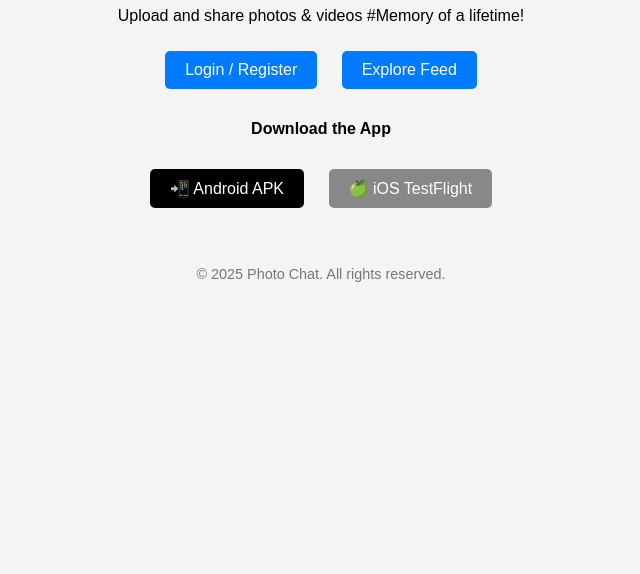
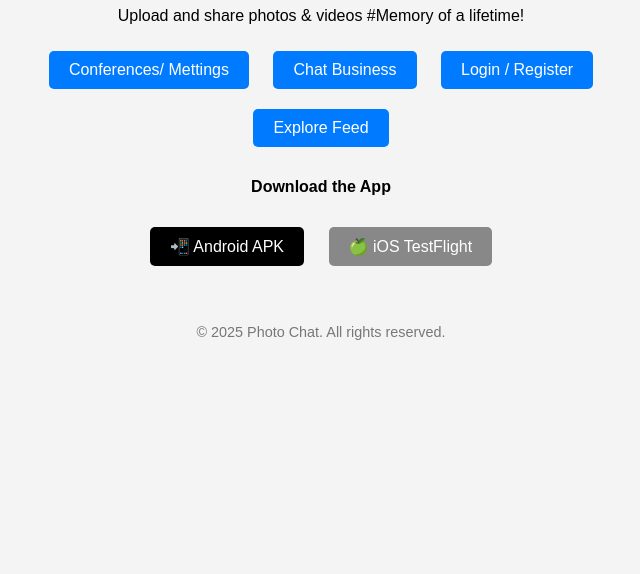
Before and after one commit to CBMSA/photo-chat, a website: page index.html in a window 1280 px wide. Shown: the part 226-800 px from the top of the page, without its empty margins (319-959 px from the left). Drawn offline with Linux system fonts and the light colour scheme; files whose address does not match are found by name.

Commit message:
Update index.html

```diff
--- a/index.html
+++ b/index.html
@@ -10,6 +10,8 @@
   <img src="assets/logo.png" alt="Photo Chat Logo" style="width:100px;margin-bottom:1rem;">
   <h1>📸 Welcome to Photo Chat</h1>
   <p>Upload and share photos & videos #Memory of a lifetime!</p>
+  <a href="photo-chatmeetings.html" class="btn">Conferences/ Mettings</a>
+  <a href="photo-chatbusiness.html"class="btn">Chat Business</a>
   <a href="login.html" class="btn">Login / Register</a>
   <a href="feed.html" class="btn">Explore Feed</a>
   <h4>Download the App</h4>
```
